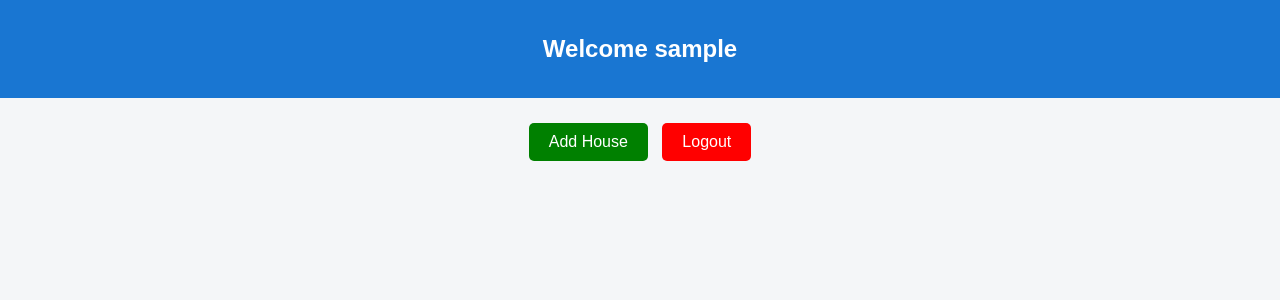
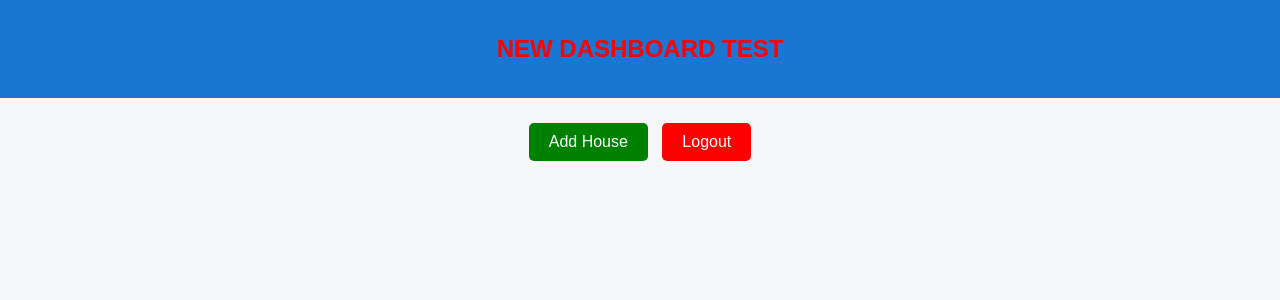
Before and after one commit to maddibhuvana111-hms/HMS-project, a Flask app: page /dashboard in a window 1280 px wide. Shown: the top 300 px of the page. Run offline with Flask 3, Linux system fonts and the light colour scheme; the visitor is signed in with stand-in values (Sample User, id 1); data that the repository does not hold is empty.

Commit message:
force dashboard change

```diff
--- a/templates/dashboard.html
+++ b/templates/dashboard.html
@@ -88,7 +88,7 @@
 <body>
 
 <div class="header">
-    <h2>Welcome {{ session['user'] }}</h2>
+    <h2 style="color:red;">NEW DASHBOARD TEST</h2>
 </div>
 
 <div class="top-buttons">
```
